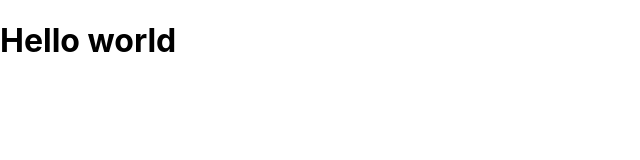
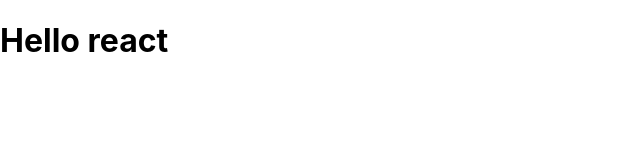
Before and after one commit to yasminnabila/notes-app-react, a React (Create React App) app in the folder react-notes-app/: page / in a window 1280 px wide. Shown: the top 160 px of the page, without its empty margins (0-640 px from the left). Built offline with nearby package versions, Linux system fonts and the light colour scheme.

Commit message:
Create component - NotesList

```diff
--- a/react-notes-app/src/App.js
+++ b/react-notes-app/src/App.js
@@ -1,5 +1,5 @@
 const App = () => {
-  return <h1>Hello world</h1>;
+  return <h1>Hello react</h1>;
 };
 
 export default App;
```
Also changed, not shown: react-notes-app/src/components/NotesList.js (added, +9 -0 lines).
